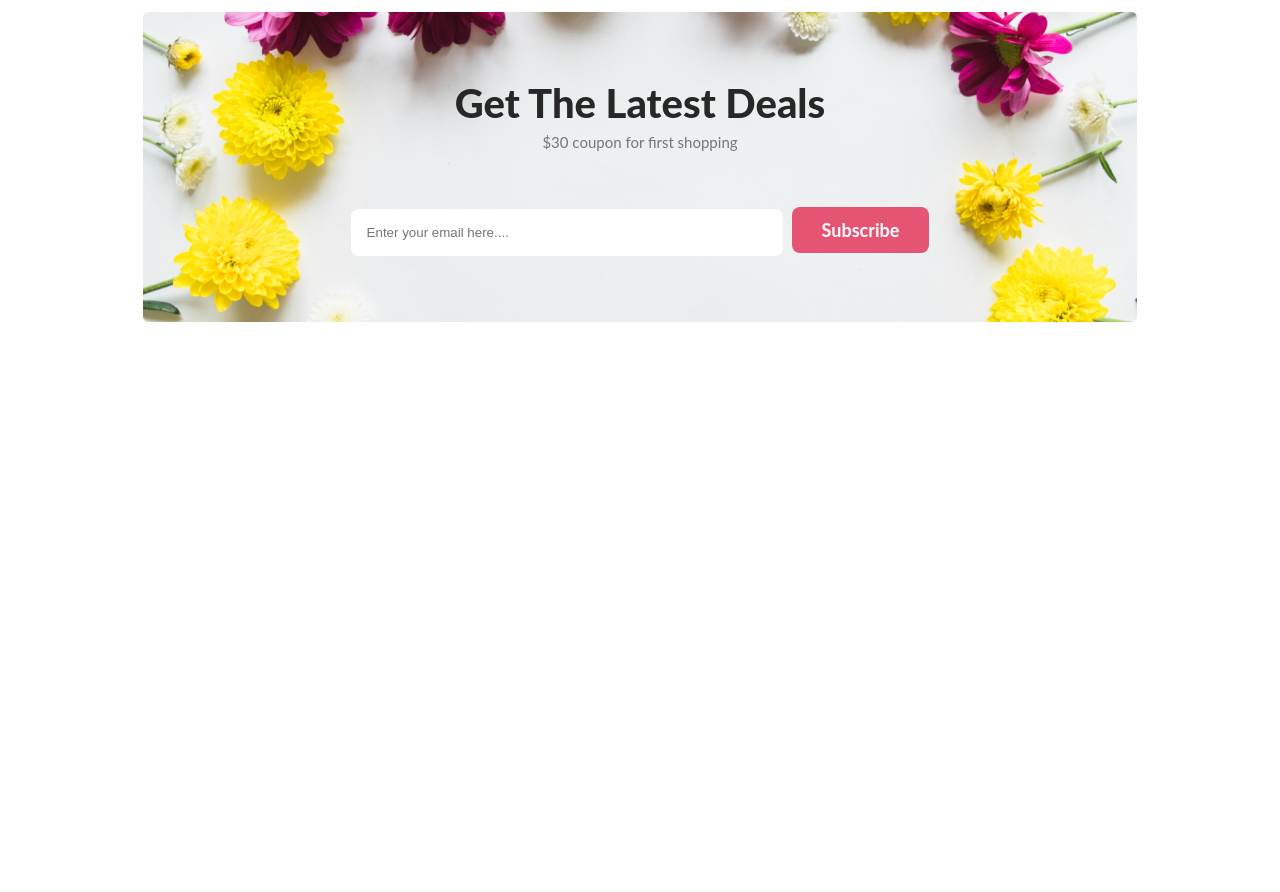
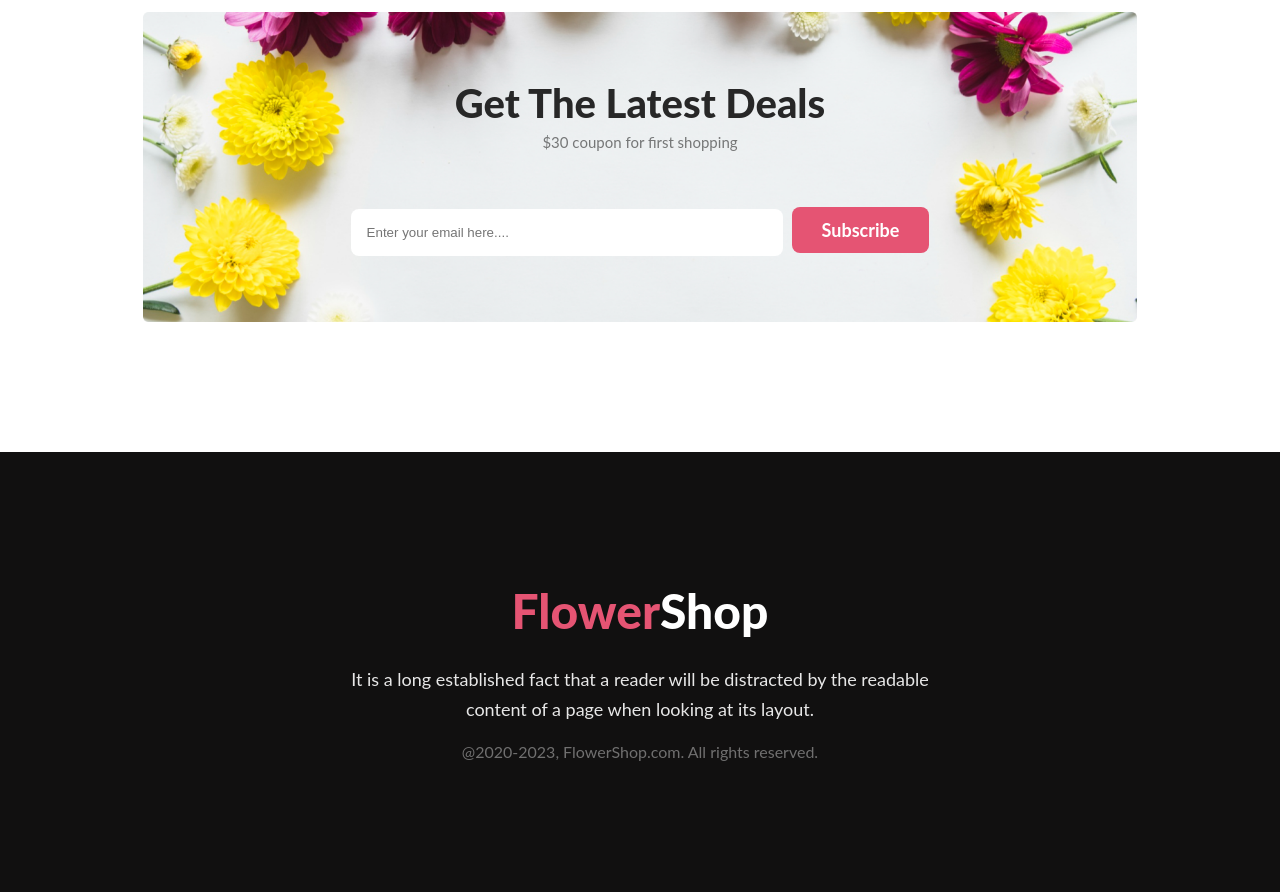
Before and after one commit to Tuhin-Reza/online-flower-shop, a plain HTML site: page index.html in a window 1280 px wide. Shown: the part 2769-3661 px from the top of the page. Before the commit the page ends 3221 px from the top, so only its background shows below. Drawn offline with Linux system fonts and the light colour scheme.

Commit message:
footer-done

```diff
--- a/index.html
+++ b/index.html
@@ -144,11 +144,16 @@
                 <button>Subscribe</button>
                 </div>
             </div>
-
         </section>
         <section></section>
     </main>
-    <footer></footer>
+    <footer>
+        <div class="footer">
+            <h1><span class="flower">Flower</span>Shop</h1>
+            <p>It is a long established fact that a reader will be distracted by the readable <br> content of a page when looking at its layout.</p><br>
+            <small class="copyright">@2020-2023, FlowerShop.com. All rights reserved. </small>
+        </div>
+    </footer>
 
 </body>
 
--- a/styles/style.css
+++ b/styles/style.css
@@ -308,6 +308,7 @@ header {
     justify-content: center;
     align-items: center;
 }
+
 .latest-deals-item>h1 {
     color: #272727;
     text-align: center;
@@ -328,6 +329,7 @@ header {
     line-height: 30px;
     margin-bottom: 50px;
 }
+
 input[type=email] {
     background-color: #FFF;
     border-radius: 8px;
@@ -335,10 +337,12 @@ input[type=email] {
     border: none;
     padding: 16px;
 }
-input[type=email]:focus{
+
+input[type=email]:focus {
     outline: none;
 }
-.latest-deals-item>div>button{
+
+.latest-deals-item>div>button {
     border: none;
     padding: 12px 30px;
     border-radius: 8px;
@@ -350,3 +354,41 @@ input[type=email]:focus{
     font-size: 18px;
     font-weight: 700;
 }
+
+
+
+/* -----------footer----------- */
+.footer {
+    text-align: center;
+    color: #FFF;
+    background-color: #111010;
+    padding-top: 130px;
+    padding-bottom: 130px;
+}
+
+.footer>h1 {
+    color: #FFF;
+    font-family: Lato;
+    font-size: 48px;
+    font-weight: 800;
+    margin-bottom: 25px;
+}
+
+.flower {
+    color: #E55473;
+}
+
+.footer>p {
+    color: rgba(255, 255, 255, 0.90);
+    font-family: Lato;
+    font-size: 18px;
+    font-weight: 400;
+    line-height: 30px;
+}
+
+.copyright {
+    color: rgba(255, 255, 255, 0.40);
+    font-family: Lato;
+    font-size: 16px;
+    font-weight: 400;
+}
```
